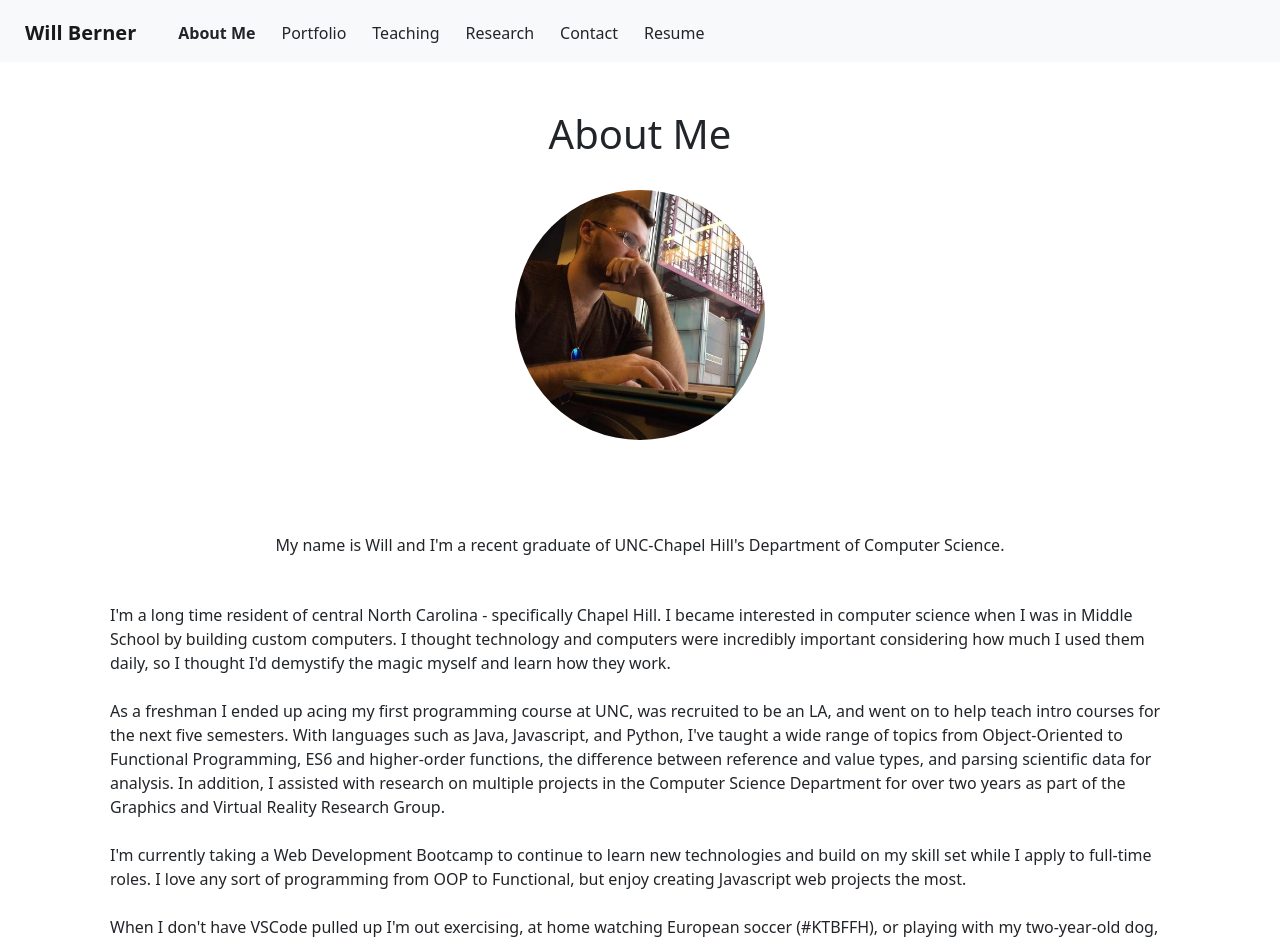
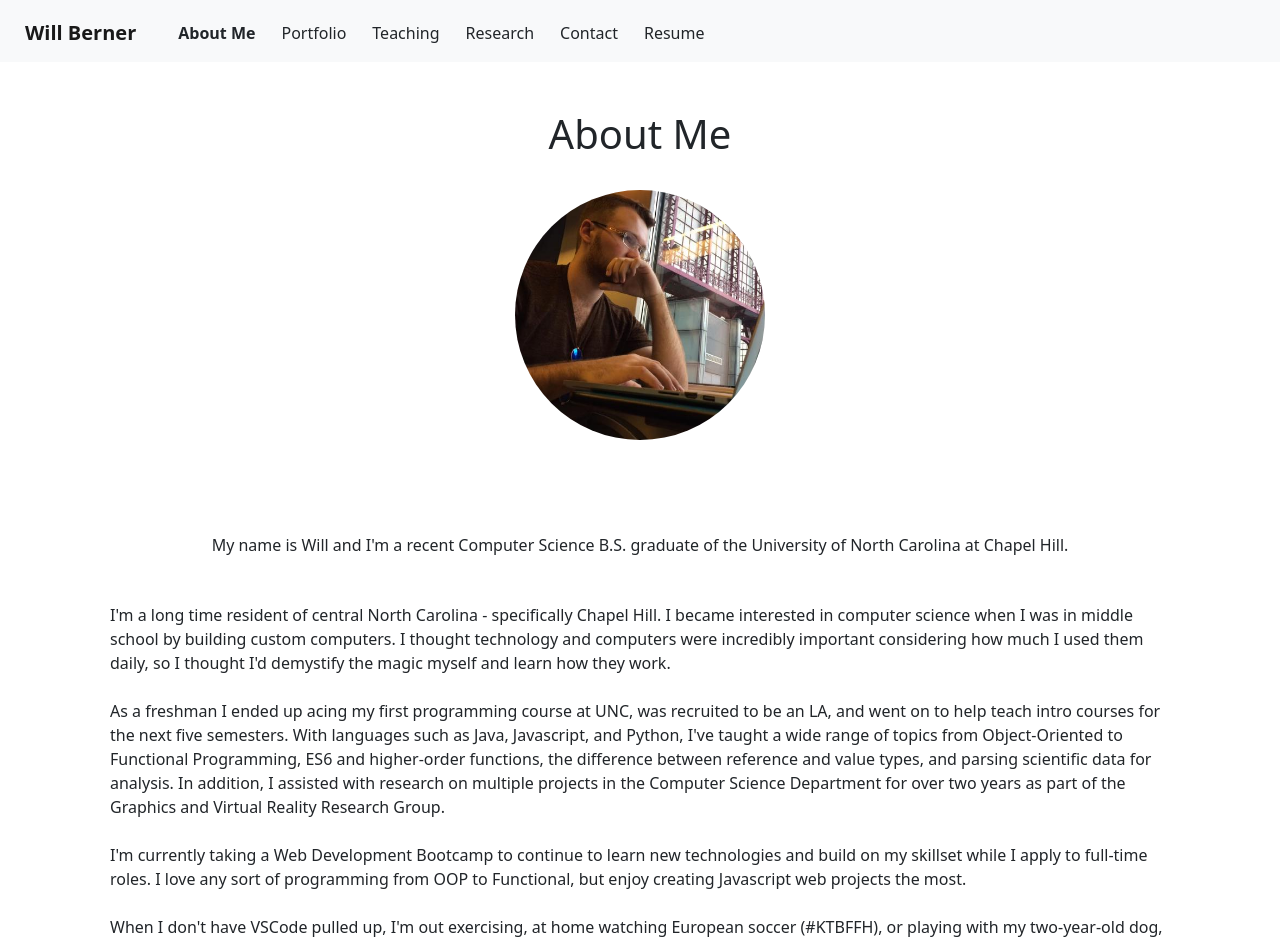
Before and after one commit to WillBerner/Portfolio, a React (Create React App) app: page / in a window 1280 px wide. Shown: the top 943 px of the page. Built offline with nearby package versions, Linux system fonts and the light colour scheme.

Commit message:
Altered some text.

```diff
--- a/package.json
+++ b/package.json
@@ -43,5 +43,6 @@
   },
   "devDependencies": {
     "nodemon": "^2.0.14"
-  }
+  },
+  "homepage": "https://willberner.github.io/Portfolio/"
 }
--- a/src/components/pages/About.js
+++ b/src/components/pages/About.js
@@ -32,18 +32,18 @@ export default function About() {
             </div>
 
             <div className="row mx-3">
-                <h6 className="my-5 text-center">My name is Will and I'm a recent graduate of UNC-Chapel Hill's Department of Computer Science.</h6>
+                <h6 className="my-5 text-center">My name is Will and I'm a recent Computer Science B.S. graduate of the University of North Carolina at Chapel Hill.</h6>
                 <p className="mb-4">
-                    I'm a long time resident of central North Carolina - specifically Chapel Hill. I became interested in computer science when I was in Middle School by building custom computers. I thought technology and computers were incredibly important considering how much I used them daily, so I thought I'd demystify the magic myself and learn how they work.
+                    I'm a long time resident of central North Carolina - specifically Chapel Hill. I became interested in computer science when I was in middle school by building custom computers. I thought technology and computers were incredibly important considering how much I used them daily, so I thought I'd demystify the magic myself and learn how they work.
                 </p>
                 <p className="mb-4">
                     As a freshman I ended up acing my first programming course at UNC, was recruited to be an LA, and went on to help teach intro courses for the next five semesters. With languages such as Java, Javascript, and Python, I've taught a wide range of topics from Object-Oriented to Functional Programming, ES6 and higher-order functions, the difference between reference and value types, and parsing scientific data for analysis. In addition, I assisted with research on multiple projects in the Computer Science Department for over two years as part of the Graphics and Virtual Reality Research Group.
                 </p>
                 <p className="mb-4">
-                    I'm currently taking a Web Development Bootcamp to continue to learn new technologies and build on my skill set while I apply to full-time roles. I love any sort of programming from OOP to Functional, but enjoy creating Javascript web projects the most.
+                    I'm currently taking a Web Development Bootcamp to continue to learn new technologies and build on my skillset while I apply to full-time roles. I love any sort of programming from OOP to Functional, but enjoy creating Javascript web projects the most.
                 </p>
                 <p className="mb-4 mb-5">
-                    When I don't have VSCode pulled up I'm out exercising, at home watching European soccer (#KTBFFH), or playing with my two-year-old dog, Sudo.
+                    When I don't have VSCode pulled up, I'm out exercising, at home watching European soccer (#KTBFFH), or playing with my two-year-old dog, Sudo.
                 </p>
             </div>
 
--- a/src/components/pages/Resume.js
+++ b/src/components/pages/Resume.js
@@ -5,7 +5,8 @@ export default function Resume() {
     // Store proficiencies in array to list out
     let proficiencies = {
         frontend: ["HTML", "CSS", "JavaScript", "jQuery", "Responsive Design", "React", "Vue", "Bootstrap", "Materialize", "JSON"],
-        backend: ["APIs", "Node", "Express", "Routing", "MySQL, Sequelize", "MongoDB, Mongoose", "REST", "GraphQL", "Jest", "Axios"]
+        backend: ["APIs", "Node", "Express", "Routing", "MySQL, Sequelize", "MongoDB, Mongoose", "REST", "GraphQL", "Jest", "Axios"],
+        misc: []
     };
 
     // Render resume page
```
